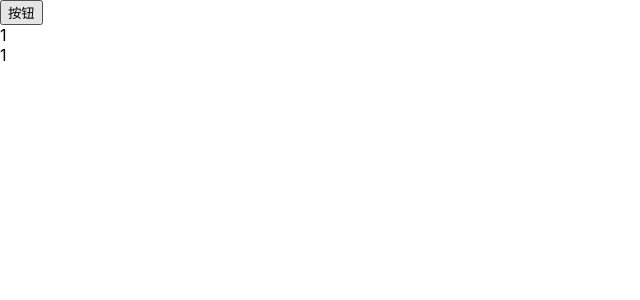
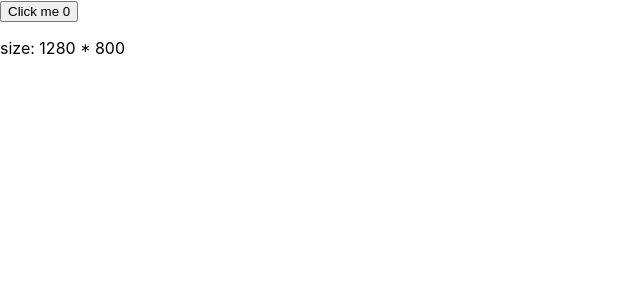
Before and after one commit to owlcity/ReactHooks, a React app: page / in a window 1280 px wide. Shown: the top 300 px of the page, without its empty margins (0-640 px from the left). Built offline with nearby package versions, Linux system fonts and the light colour scheme.

Commit message:
useEffect

```diff
--- a/src/App.js
+++ b/src/App.js
@@ -1,60 +1,121 @@
-import React, {  Component, PureComponent, memo } from 'react';
+import React, { useState, useEffect, Component } from 'react';
 import './App.css';
 
-// memo文档
-// https://zh-hans.reactjs.org/docs/react-api.html#reactmemo
-// React.PureComponent 中的 shouldComponentUpdate() 仅作对象的浅层比较。如果对象中包含复杂的数据结构，则有可能因为无法检查深层的差别，产生错误的比对结果。仅在你的 props 和 state 较为简单时，才使用 React.PureComponent，或者在深层数据结构发生变化时调用 forceUpdate() 来确保组件被正确地更新。你也可以考虑使用 immutable 对象加速嵌套数据的比较
+// hooks 出现之前 类组件不足
+// 1 缺少复用机制，状态逻辑难以复用
+  // 渲染属性和高阶组件导致层级冗余
+// 2 相关逻辑复杂难以维护
+// 3 this 指向困扰
+// hooks优势
+// 1 函数组件无this问题
+// 2 自定义hook方便复用状态逻辑
+// 3 副作用的关注点分离
 
-// class Foo extends PureComponent {
-//   // shouldComponentUpdate (nextProps, nextState) {
-//   //   if (nextProps.name === this.props.name) {
-//   //     return false
-//   //   }
-//   //   return true
-//   // }
-
-//   // 无状态组件
-//   // PureComponent 只有props 的第一级发生变化才会更新
-//   render () {
-//     console.log("foo render");
-//     return (
-//       <div>
-//           {this.props.person.age}
-//       </div>
-//     )
-//   }
-// }
-const Foo = memo(function Foo (props) {
-  console.log("Foo render");
-  return (
-      <div>
-          {props.person.age}
-      </div>
-    )
-})
-
-class App extends Component {
+// npm i -D eslint-plugin-react-hooks
+// 配置 package.json
+/**
+ * { eslintConfig:{
+ *   "plugins": [react-hooks]
+ *   "react-hooks": {
+ *     "react-hooks/rules-of-hooks": "error"
+ *   }
+ * }}
+ */
+class App2 extends Component {
   state = {
-    count: 1,
-    person: {
-      age: 1
+    count: 0,
+    size: {
+      width: document.documentElement.clientWidth,
+      height: document.documentElement.clientHeight
     }
   }
-  callback = () => {
+  // 用类属性声明，可以保证this的正确指向
+  onResize = () => {
+    this.setState({
+      size: {
+        width: document.documentElement.clientWidth,
+        height: document.documentElement.clientHeight
+      }
+    })
+  }
 
+  componentDidMount(){
+    document.title = this.state.count
+    window.addEventListener('resize', this.onResize, false)
+  }
+  componentWillUnmount(){
+    window.removeEventListener('resize', this.onResize, false)
+  }
+  componentDidUpdate(){
+    document.title = this.state.count
   }
   render () {
-    const { count, person } = this.state
+    const { count, size } = this.state
     return (
-      <div>
-          <button onClick={() => {
-            person.age++
-            this.setState({count: count + 1})}
-          }>按钮</button>
-          <Foo person={person} cb={ this.callback }/>
-          <div>{this.state.person.age}</div>
-      </div>
+      <button onClick={() => {this.setState({count: count + 1})}}>
+        Click Me { count }
+        size: {size.width} * {size.height}
+      </button>
     )
   }
 }
+
+function App (props) {
+  // useState可以传入一个参数，延时初始化默认值
+  // const [count, setCount] = useState(0)
+  const [count, setCount] = useState(() => {
+    console.log("initial count");
+    return props.defaultCount || 0
+  })
+
+  const [size, setSize] = useState({
+    width: document.documentElement.clientWidth,
+    height: document.documentElement.clientHeight
+  })
+
+  const onResize = () => {
+    setSize({
+      width: document.documentElement.clientWidth,
+      height: document.documentElement.clientHeight
+    })
+  }
+
+  useEffect(() => {
+    document.title = count
+  })
+
+  // useEffect 文档
+  // http://react.html.cn/docs/hooks-effect.html
+  useEffect(() => {
+    window.addEventListener('resize', onResize, false)
+
+    // return 一个回调函数，一在组件卸载时候调用二在组件重新宣软是调用
+    return () => {
+      window.removeEventListener('resize', onResize, false)
+    }
+  }, [])
+  // useEffect第二个参数，传入空数组相当于 第一次渲染为空数组，第二次还是空数组，两者相等所以第二次不执行，整个useEffect 只执行一次
+  // 在某些情况下，在每次渲染后清理或应用 effect可能会产生性能问题。在类组件中，我们可以通过在componentDidUpdate 中编写与 prevProps 或 prevState 的额外比较来解决这个问，
+  // 例如
+  useEffect(() => {
+    console.log('count:'+count);
+  }, [count])
+
+  // 在dom元素上绑定事件
+  const click = () => {
+    console.log('click');
+  }
+  useEffect(() => {
+    document.querySelector('.size').addEventListener("click", click, false)
+  }, [])
+
+  return (
+    <div>
+      <button onClick={() => {setCount(count+1)}}>
+        Click me {count}
+      </button>
+      <p className="size">size: {size.width} * {size.height}</p>
+    </div>
+  )
+}
 export default App;
```
